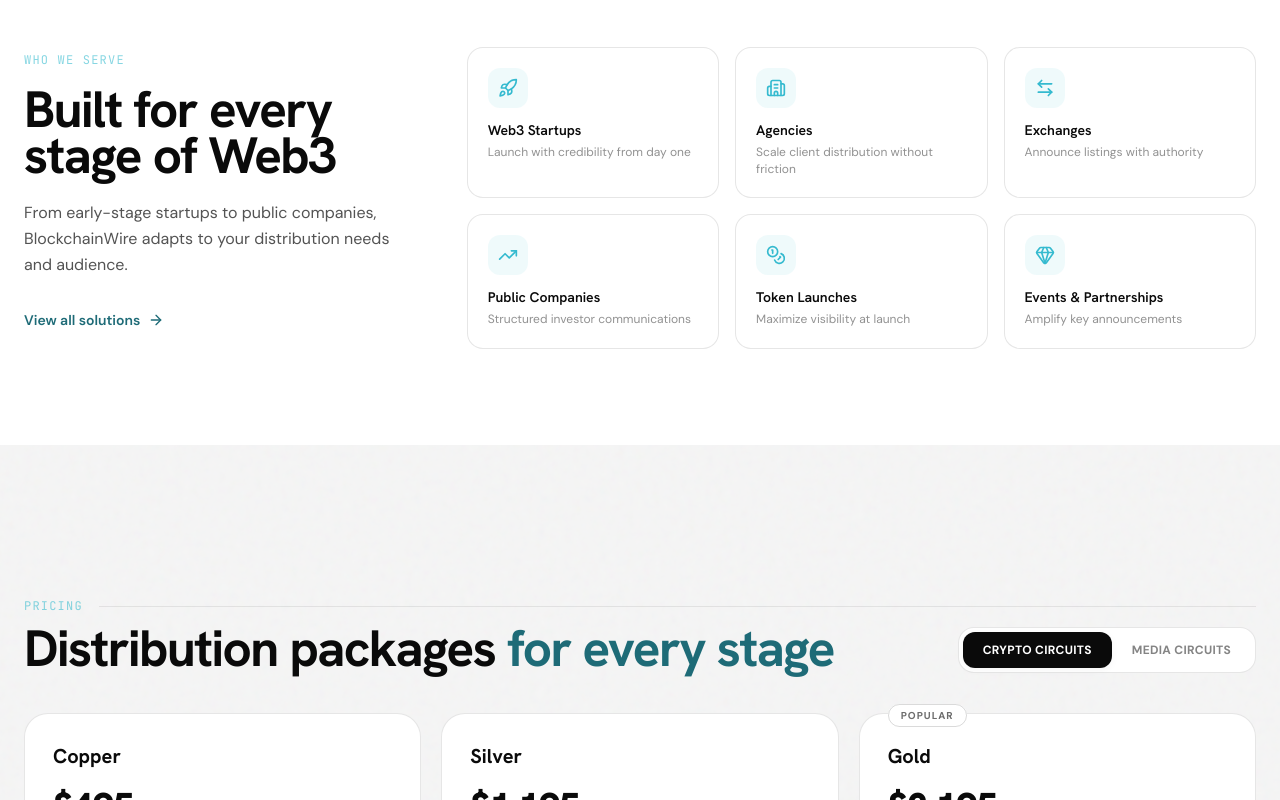
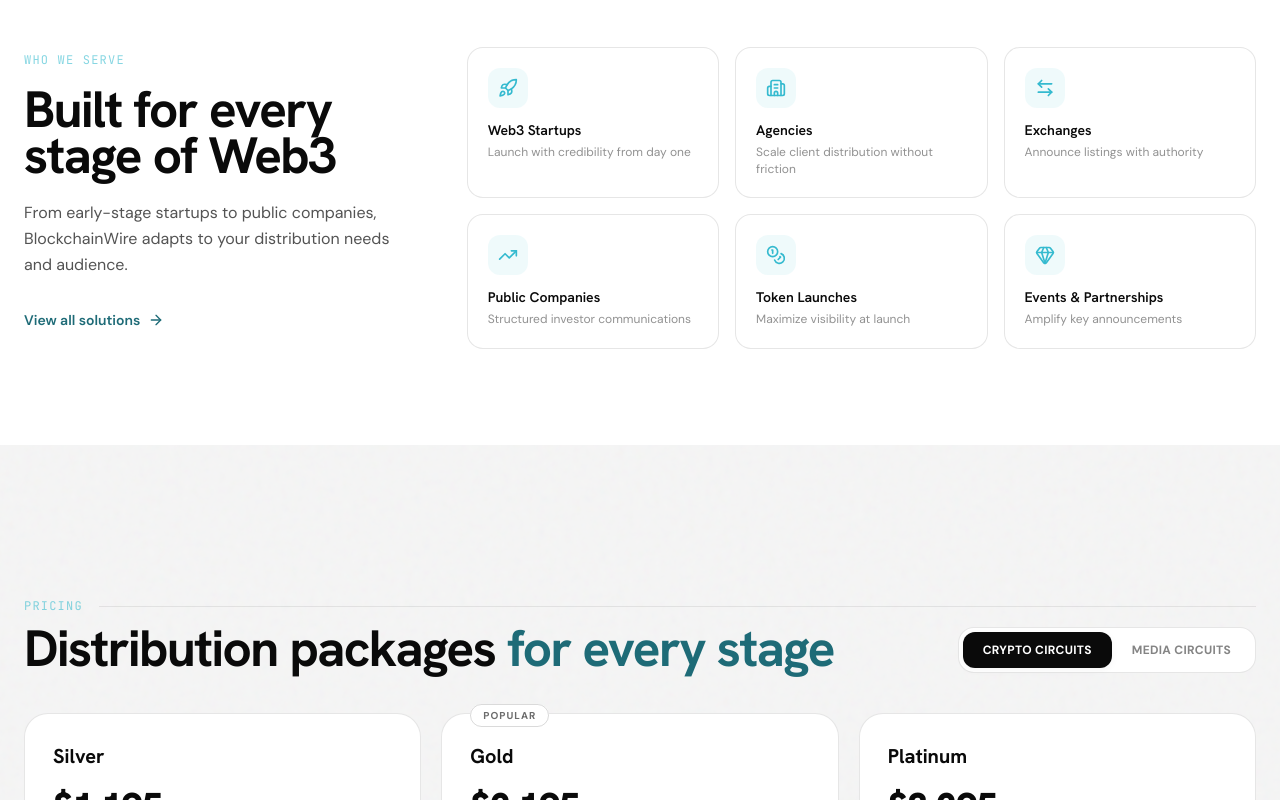
Before and after one commit to gabrielbarbera/BlockchainWireSite, a React (Vite) app: page / in a window 1280 px wide. Shown: the part 2830-3630 px from the top of the page. Built offline with nearby package versions, Linux system fonts and the light colour scheme.

Commit message:
Remove Copper Circuit offering

```diff
--- a/src/pages/AuthPages.tsx
+++ b/src/pages/AuthPages.tsx
@@ -122,7 +122,7 @@
   const stats = [
     { value: "174M+", label: "Max Monthly Reach" },
     { value: "1200+", label: "Media Outlets" },
-    { value: "8", label: "Distribution Tiers" },
+    { value: "7", label: "Distribution Tiers" },
     { value: "2h", label: "Min. Turnaround" },
   ];
 
@@ -505,7 +505,6 @@
               Choose package
             </span>
             <select id="package-select" className="w-full rounded-xl border border-ink/15 px-4 py-3 text-sm">
-              <option>Copper</option>
               <option>Silver</option>
               <option>Gold</option>
               <option>Platinum</option>
--- a/src/pages/GrowthPages.tsx
+++ b/src/pages/GrowthPages.tsx
@@ -38,7 +38,7 @@
     subtitle: "Choose the reach profile and outlet mix that fits your announcement.",
     icon: <Layers className="w-6 h-6" />,
     youDo: [
-      "Choose between Crypto Circuits (Copper → Diamond) or Media Circuits (Pro → Premium)",
+      "Choose between Crypto Circuits (Silver → Diamond) or Media Circuits (Pro → Premium)",
       "Review estimated reach and outlet categories for your chosen tier",
       "Submit your order through the platform",
     ],
@@ -110,7 +110,7 @@
   },
   {
     q: "Which outlets will my release appear on?",
-    a: "Outlets depend on your chosen circuit. Crypto Circuits cover 25–36 crypto-native publications. Media Circuits add top-tier financial outlets including Associated Press, Business Insider, and Benzinga.",
+    a: "Outlets depend on your chosen circuit. Crypto Circuits cover 25–28 crypto-native publications. Media Circuits add top-tier financial outlets including Associated Press, Business Insider, and Benzinga.",
   },
   {
     q: "Can I edit my release after submitting?",
@@ -315,7 +315,6 @@
               </thead>
               <tbody>
                 {[
-                  ["Copper", "Crypto circuit", "300k+", "Standard", "Crypto"],
                   ["Gold", "Crypto circuit", "4.1M+", "Standard", "Crypto"],
                   ["Diamond", "Crypto circuit", "17.4M+", "Priority", "Crypto"],
                   ["Pro", "Media + crypto", "Expanded", "Standard", "Financial + Crypto"],
--- a/src/pages/HomePage.tsx
+++ b/src/pages/HomePage.tsx
@@ -23,13 +23,6 @@
 // ─── Data ─────────────────────────────────────────────────────────────────────
 
 const CRYPTO_CIRCUITS = [
-  {
-    name: "Copper",
-    price: "$495",
-    subtitle: "Premier Crypto Visibility",
-    summary: "300k+ monthly reach across 36 crypto sites including BitcoinWorld, Binance, CoinChapter.",
-    highlight: false,
-  },
   {
     name: "Silver",
     price: "$1,195",
@@ -336,7 +329,7 @@
         stats={[
           { value: "174M+", label: "Max Monthly Reach" },
           { value: "1200+", label: "Media Outlets" },
-          { value: "8", label: "Distribution Tiers" },
+          { value: "7", label: "Distribution Tiers" },
           { value: "2h", label: "Min. Turnaround" },
         ]}
       />
--- a/src/pages/PricingPage.tsx
+++ b/src/pages/PricingPage.tsx
@@ -15,18 +15,6 @@
 };
 
 const cryptoCards: CircuitCard[] = [
-  {
-    name: "Copper",
-    price: "$495",
-    subtitle: "Premier Crypto Visibility",
-    reach: "300k+ monthly reach",
-    placements: "Placement on 36 crypto sites",
-    includes:
-      "BitcoinWorld, Binance, CoinChapter, CoinMarketCap, Coinpress, and more",
-    bestFor: "Best for early-stage projects",
-    cta: "Launch with Copper",
-    light: true,
-  },
   {
     name: "Silver",
     price: "$1,195",
@@ -152,7 +140,7 @@
         subtitle="Choose from curated crypto circuits, premium media placements, and top-tier financial distribution designed to maximize visibility and authority."
       >
         <p className="mt-6 text-xs uppercase tracking-[0.18em] text-white/30">
-          Crypto Circuits (Copper to Diamond)  |  Media + Financial Circuits
+          Crypto Circuits (Silver to Diamond)  |  Media + Financial Circuits
           (Pro to Premium)  |  Premium Placements  |  Custom
         </p>
       </PageHero>
```
